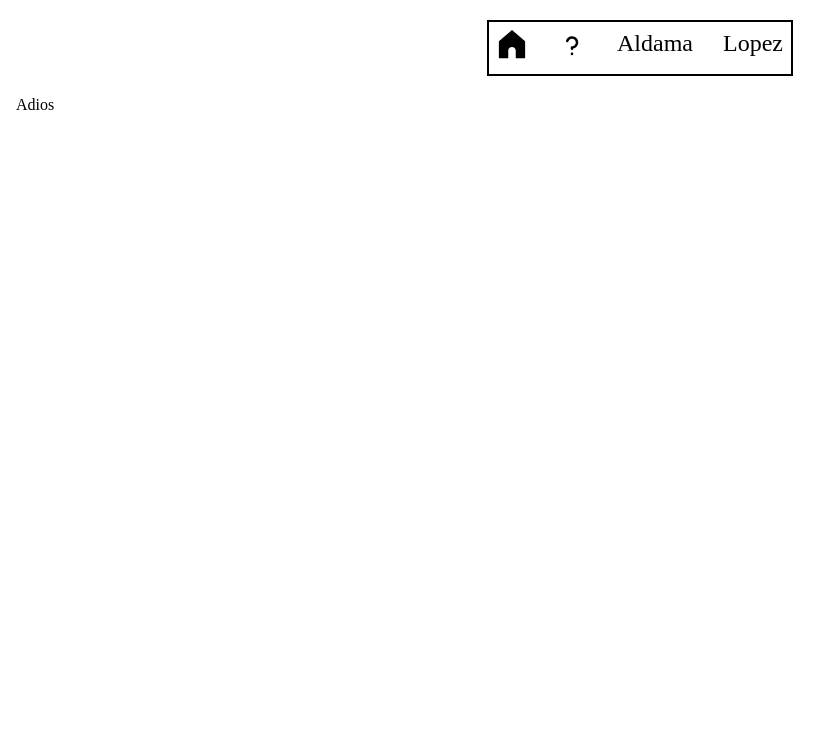
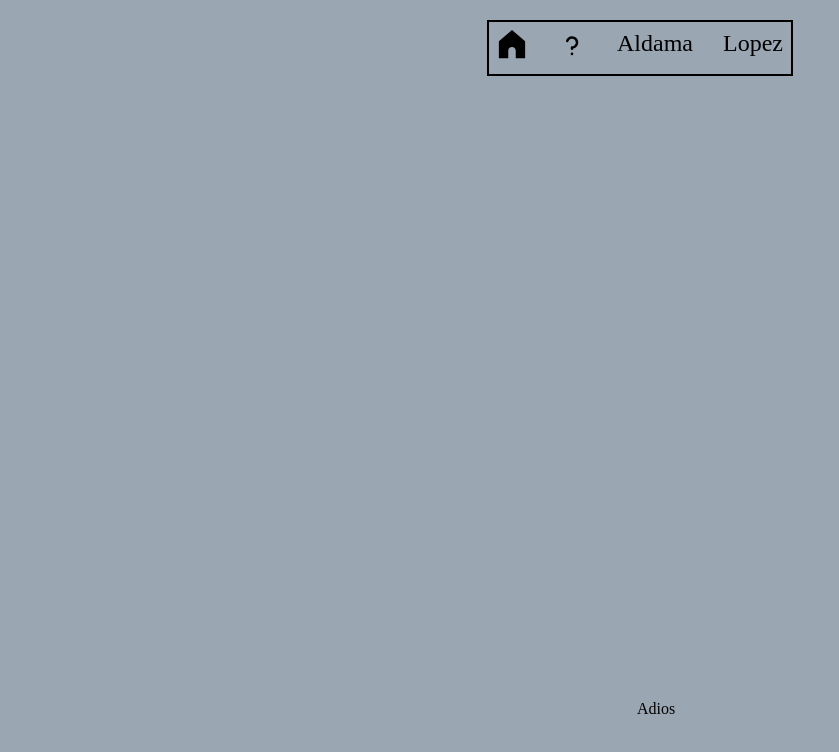
Before and after one commit to Aldama08/React, a React (Vite) app in the folder Project/00-Tickets/: page / in a window 1280 px wide. Shown: the top 752 px of the page, without its empty margins (0-839 px from the left). Built offline with nearby package versions, Linux system fonts and the light colour scheme.

Commit message:
Por terminar: 10000000

```diff
--- a/Project/00-Tickets/src/App.jsx
+++ b/Project/00-Tickets/src/App.jsx
@@ -3,9 +3,11 @@
 {
     return(
        <html>
-         <body>
-         <body>
+        <body>
             <header>
+                <nav>
+
+                </nav>
                 <ul>
                     <li>
                         <a href="https://www.facebook.com/" title="Facebook" target="_blank">
@@ -28,13 +30,11 @@
                     <li>Lopez</li>
                 </ul>
             </header>
-        </body>
-            <div>
 
-            </div>
             <footer>
                 Adios
             </footer>
+
         </body>
        </html>
 
--- /dev/null
+++ b/Project/00-Tickets/src/Body.css
@@ -0,0 +1,3 @@
+body{
+    background-color: #9AA6B2;
+}
--- /dev/null
+++ b/Project/00-Tickets/src/Footer.css
@@ -0,0 +1,7 @@
+footer, hr{
+    width: 100%;
+    height: 100px;
+    position: absolute;
+    bottom: 0;
+    text-align: center;
+}
--- a/Project/00-Tickets/src/main.jsx
+++ b/Project/00-Tickets/src/main.jsx
@@ -1,7 +1,9 @@
 import React from 'react'
 import { createRoot } from 'react-dom/client'
 import { App } from './App' //Importamos al componente que queremos renderizar
-import './App.css'
+import './Header.css'
+import './Footer.css'
+import './Body.css'
 
 const root = createRoot(document.getElementById('root'))
 
```
Also changed, not shown: Project/00-Tickets/src/Header.css (renamed from Project/00-Tickets/src/App.css).
